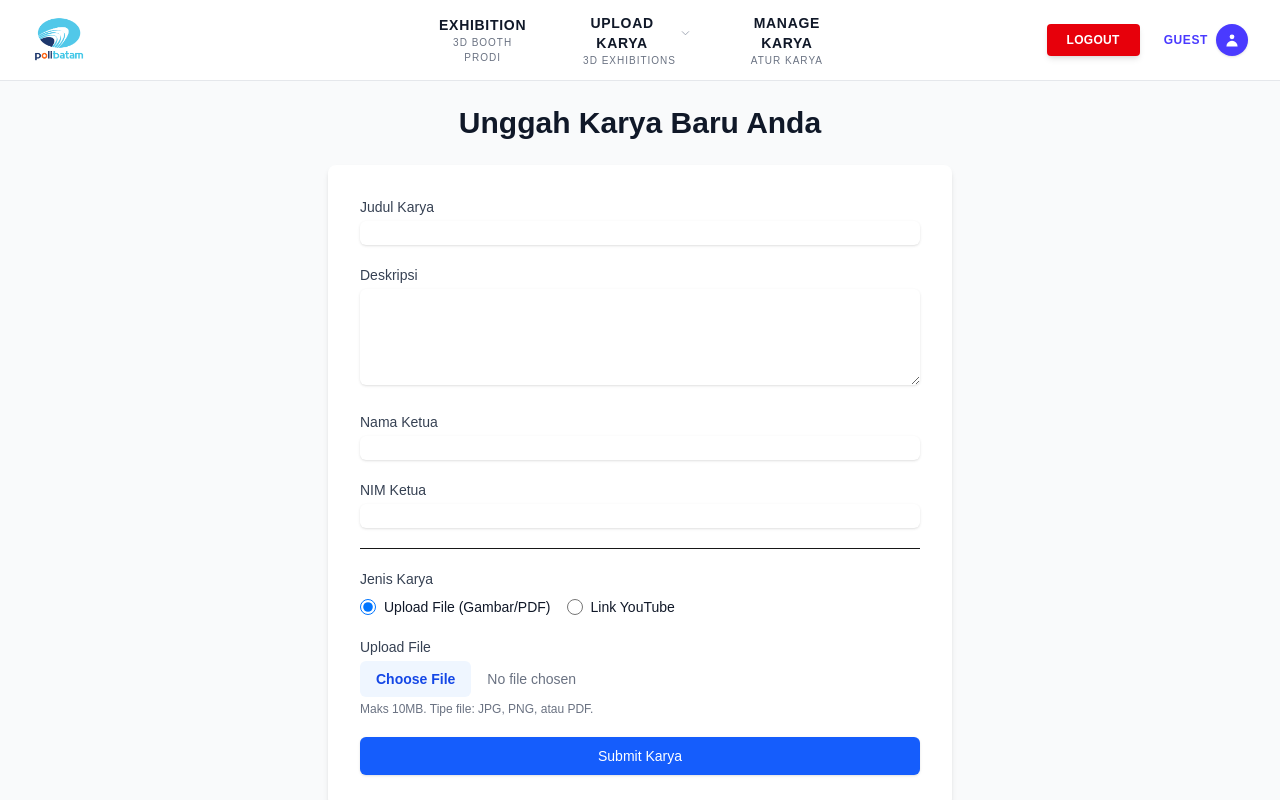
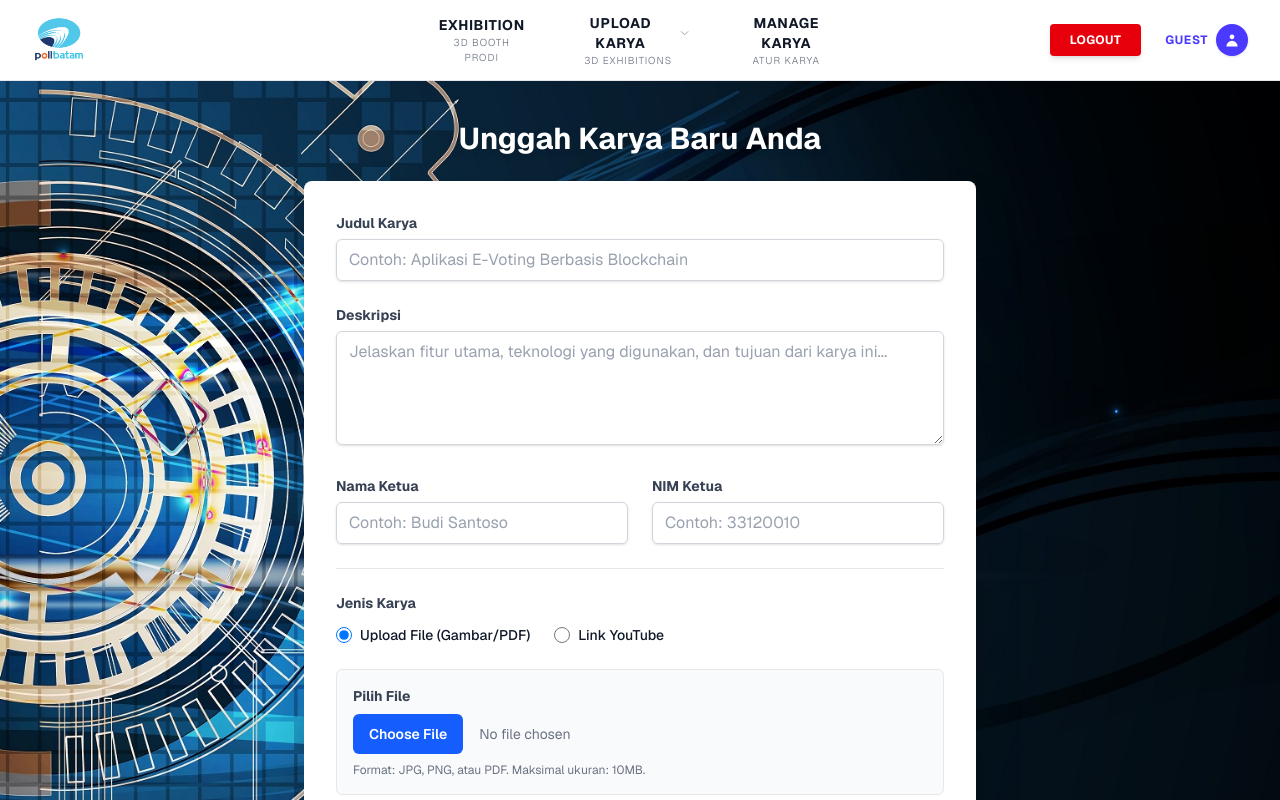
Before and after one commit to kimdaedan/showcase-frontend, a Next.js app: page /upload in a window 1280 px wide. Shown: the top 800 px of the page. Built offline with nearby package versions, Linux system fonts and the light colour scheme; sample sign-in values are in the browser's storage.

Commit message:
scene 3D nya sudah bisa :)

```diff
--- a/app/upload/page.tsx
+++ b/app/upload/page.tsx
@@ -1,8 +1,9 @@
 'use client';
 
-import { useState, useEffect, useRef } from 'react'; // Impor useRef
+import { useState, useEffect, useRef } from 'react';
 import type { ChangeEvent, FormEvent } from 'react';
 import { useRouter } from 'next/navigation';
+import Image from 'next/image'; // Import Image untuk background
 import Navbar from '../../components/Navbar';
 
 // Tipe untuk data form
@@ -13,7 +14,6 @@ type FormData = {
   nim_ketua: string;
 };
 
-// Tipe untuk respons error dari backend
 type ErrorResponse = {
   message: string;
 };
@@ -32,7 +32,6 @@ export default function UploadPage() {
   const [selectedFile, setSelectedFile] = useState<File | null>(null);
   const [youtubeLink, setYoutubeLink] = useState('');
 
-  // Buat ref untuk input file agar bisa di-reset secara programatik
   const fileInputRef = useRef<HTMLInputElement>(null);
 
   const [error, setError] = useState<string>('');
@@ -80,7 +79,6 @@ export default function UploadPage() {
       return;
     }
 
-    // Validasi input form dasar
     if (!formData.title || !formData.nama_ketua) {
       setError('Judul karya dan Nama Ketua wajib diisi.');
       setIsLoading(false);
@@ -107,7 +105,6 @@ export default function UploadPage() {
         setIsLoading(false);
         return;
       }
-      // Tambahkan validasi sederhana untuk link YouTube
       if (!youtubeLink.startsWith('http')) {
         setError('Link YouTube harus diawali dengan http:// atau https://');
         setIsLoading(false);
@@ -125,28 +122,25 @@ export default function UploadPage() {
         body: data,
       });
 
-      const result = await response.json(); // Pastikan selalu mencoba membaca JSON
+      const result = await response.json();
 
       if (!response.ok) {
-        // Asumsikan backend selalu mengirim JSON error
         throw new Error((result as ErrorResponse).message || 'Terjadi kesalahan saat mengunggah karya.');
       }
 
       setSuccess('Karya berhasil diunggah!');
-      // Reset form dan input file
       setFormData({ title: '', description: '', nama_ketua: '', nim_ketua: '' });
       setSelectedFile(null);
       setYoutubeLink('');
-      if (fileInputRef.current) { // Reset input file visual
+      if (fileInputRef.current) {
         fileInputRef.current.value = '';
       }
 
     } catch (err) {
-      console.error('Fetch error:', err); // Log error asli untuk debugging
+      console.error('Fetch error:', err);
       if (err instanceof Error) {
-        // Cek jika error dari JSON parse (ini yang menyebabkan "Unexpected token '<'")
         if (err.message.includes('JSON')) {
-          setError('Terjadi masalah dengan server (bukan JSON yang diharapkan). Pastikan backend Anda berjalan dan rutenya benar.');
+          setError('Terjadi masalah dengan server. Pastikan backend Anda berjalan.');
         } else {
           setError(err.message);
         }
@@ -160,25 +154,49 @@ export default function UploadPage() {
 
   if (isCheckingAuth) {
     return (
-      <div className="flex min-h-screen items-center justify-center">
-        <p className="text-lg">Memverifikasi sesi...</p>
+      <div className="flex min-h-screen items-center justify-center bg-[#424b24]">
+        <p className="text-lg text-white">Memverifikasi sesi...</p>
       </div>
     );
   }
 
   return (
-    <div className="min-h-screen bg-gray-50">
+    <div className="flex min-h-screen flex-col font-sans relative">
+      {/* 1. Background Image Layer */}
+      <div className="absolute inset-0 z-0">
+        <Image
+          src="/future.jpg"
+          alt="Background"
+          fill
+          className="object-cover"
+          quality={100}
+          priority
+        />
+        {/* Overlay hitam transparan agar form lebih menonjol */}
+        {/* <div className="absolute inset-0 bg-black/20"></div> */}
+      </div>
+
+      {/* Navbar Global */}
+      <div className="relative z-20">
         <Navbar />
+      </div>
 
-      <div className="mx-auto max-w-2xl p-6">
-        <h2 className="mb-6 text-center text-3xl font-bold text-gray-900">
+      {/* Konten Utama */}
+      <div className="relative z-10 flex-grow px-4 py-10 flex justify-center items-center">
+        <div className="w-full max-w-2xl">
+
+          {/* Judul Halaman (Putih agar kontras dengan background hijau) */}
+          <h2 className="mb-6 text-center text-3xl font-bold text-white drop-shadow-md">
             Unggah Karya Baru Anda
           </h2>
 
-        <form onSubmit={handleSubmit} className="rounded-lg bg-white p-8 shadow-md space-y-5">
-          {/* Data Teks (Tidak ada perubahan signifikan) */}
+          <form onSubmit={handleSubmit} className="rounded-lg bg-white p-8 shadow-2xl space-y-6">
+
+            {/* Input: Judul Karya */}
             <div>
-            <label htmlFor="title" className="mb-1 block text-sm font-medium text-gray-700">Judul Karya</label>
+              <label htmlFor="title" className="mb-1.5 block text-sm font-bold text-gray-700">
+                Judul Karya
+              </label>
               <input
                 type="text"
                 id="title"
@@ -186,24 +204,37 @@ export default function UploadPage() {
                 value={formData.title}
                 onChange={handleTextChange}
                 required
-              className="w-full rounded-md border-gray-300 shadow-sm focus:border-blue-500 focus:ring-blue-500"
+                placeholder="Contoh: Aplikasi E-Voting Berbasis Blockchain"
+                className="w-full rounded-md border border-gray-300 px-3 py-2 shadow-sm
+                           focus:border-blue-500 focus:ring-2 focus:ring-blue-500
+                           text-gray-900 font-semibold placeholder:font-normal placeholder:text-gray-400"
               />
             </div>
 
+            {/* Input: Deskripsi */}
             <div>
-            <label htmlFor="description" className="mb-1 block text-sm font-medium text-gray-700">Deskripsi</label>
+              <label htmlFor="description" className="mb-1.5 block text-sm font-bold text-gray-700">
+                Deskripsi
+              </label>
               <textarea
                 id="description"
                 name="description"
                 value={formData.description}
                 onChange={handleTextChange}
                 rows={4}
-              className="w-full rounded-md border-gray-300 shadow-sm focus:border-blue-500 focus:ring-blue-500"
+                placeholder="Jelaskan fitur utama, teknologi yang digunakan, dan tujuan dari karya ini..."
+                className="w-full rounded-md border border-gray-300 px-3 py-2 shadow-sm
+                           focus:border-blue-500 focus:ring-2 focus:ring-blue-500
+                           text-gray-900 font-semibold placeholder:font-normal placeholder:text-gray-400"
               />
             </div>
 
+            {/* Grid untuk Nama & NIM Ketua agar sejajar */}
+            <div className="grid grid-cols-1 md:grid-cols-2 gap-6">
               <div>
-            <label htmlFor="nama_ketua" className="mb-1 block text-sm font-medium text-gray-700">Nama Ketua</label>
+                <label htmlFor="nama_ketua" className="mb-1.5 block text-sm font-bold text-gray-700">
+                  Nama Ketua
+                </label>
                 <input
                   type="text"
                   id="nama_ketua"
@@ -211,28 +242,37 @@ export default function UploadPage() {
                   value={formData.nama_ketua}
                   onChange={handleTextChange}
                   required
-              className="w-full rounded-md border-gray-300 shadow-sm focus:border-blue-500 focus:ring-blue-500"
+                  placeholder="Contoh: Budi Santoso"
+                  className="w-full rounded-md border border-gray-300 px-3 py-2 shadow-sm
+                             focus:border-blue-500 focus:ring-2 focus:ring-blue-500
+                             text-gray-900 font-semibold placeholder:font-normal placeholder:text-gray-400"
                 />
               </div>
 
               <div>
-            <label htmlFor="nim_ketua" className="mb-1 block text-sm font-medium text-gray-700">NIM Ketua</label>
+                <label htmlFor="nim_ketua" className="mb-1.5 block text-sm font-bold text-gray-700">
+                  NIM Ketua
+                </label>
                 <input
                   type="text"
                   id="nim_ketua"
                   name="nim_ketua"
                   value={formData.nim_ketua}
                   onChange={handleTextChange}
-              className="w-full rounded-md border-gray-300 shadow-sm focus:border-blue-500 focus:ring-blue-500"
+                  placeholder="Contoh: 33120010"
+                  className="w-full rounded-md border border-gray-300 px-3 py-2 shadow-sm
+                             focus:border-blue-500 focus:ring-2 focus:ring-blue-500
+                             text-gray-900 font-semibold placeholder:font-normal placeholder:text-gray-400"
                 />
               </div>
+            </div>
 
-          <hr />
+            <hr className="border-gray-200" />
 
             {/* Pilihan Jenis Karya */}
             <fieldset>
-            <legend className="mb-2 block text-sm font-medium text-gray-700">Jenis Karya</legend>
-            <div className="flex gap-4">
+              <legend className="mb-3 block text-sm font-bold text-gray-700">Jenis Karya</legend>
+              <div className="flex gap-6">
                 <div className="flex items-center">
                   <input
                     id="type_file"
@@ -243,7 +283,9 @@ export default function UploadPage() {
                     onChange={() => setUploadType('file')}
                     className="h-4 w-4 text-blue-600 border-gray-300 focus:ring-blue-500"
                   />
-                <label htmlFor="type_file" className="ml-2 block text-sm text-gray-900">Upload File (Gambar/PDF)</label>
+                  <label htmlFor="type_file" className="ml-2 block text-sm font-medium text-gray-900">
+                    Upload File (Gambar/PDF)
+                  </label>
                 </div>
                 <div className="flex items-center">
                   <input
@@ -255,66 +297,83 @@ export default function UploadPage() {
                     onChange={() => setUploadType('youtube')}
                     className="h-4 w-4 text-blue-600 border-gray-300 focus:ring-blue-500"
                   />
-                <label htmlFor="type_youtube" className="ml-2 block text-sm text-gray-900">Link YouTube</label>
+                  <label htmlFor="type_youtube" className="ml-2 block text-sm font-medium text-gray-900">
+                    Link YouTube
+                  </label>
                 </div>
               </div>
             </fieldset>
 
             {/* Input Kondisional */}
             {uploadType === 'file' ? (
-            <div>
-              <label htmlFor="karyaFile" className="mb-1 block text-sm font-medium text-gray-700">Upload File</label>
+              <div className="bg-gray-50 p-4 rounded-md border border-gray-200">
+                <label htmlFor="karyaFile" className="mb-2 block text-sm font-bold text-gray-700">
+                  Pilih File
+                </label>
                 <input
                   type="file"
                   id="karyaFile"
                   name="karyaFile"
                   onChange={handleFileChange}
                   accept=".jpg,.jpeg,.png,.pdf"
-                ref={fileInputRef} // Tambahkan ref di sini
+                  ref={fileInputRef}
                   className="w-full text-sm text-gray-500
                              file:mr-4 file:rounded-md file:border-0
-                           file:bg-blue-50 file:py-2 file:px-4
-                           file:text-sm file:font-semibold file:text-blue-700
-                           hover:file:bg-blue-100"
+                             file:bg-blue-600 file:py-2.5 file:px-4
+                             file:text-sm file:font-semibold file:text-white
+                             hover:file:bg-blue-700 cursor-pointer"
                 />
-              <p className="mt-1 text-xs text-gray-500">Maks 10MB. Tipe file: JPG, PNG, atau PDF.</p>
+                <p className="mt-2 text-xs text-gray-500">
+                  Format: JPG, PNG, atau PDF. Maksimal ukuran: 10MB.
+                </p>
               </div>
             ) : (
               <div>
-              <label htmlFor="youtube_link" className="mb-1 block text-sm font-medium text-gray-700">Link YouTube</label>
+                <label htmlFor="youtube_link" className="mb-1.5 block text-sm font-bold text-gray-700">
+                  Link YouTube
+                </label>
                 <input
                   type="url"
                   id="youtube_link"
                   name="youtube_link"
                   value={youtubeLink}
                   onChange={(e) => setYoutubeLink(e.target.value)}
-                placeholder="https://www.youtube.com/watch?v=..."
-                className="w-full rounded-md border-gray-300 shadow-sm focus:border-blue-500 focus:ring-blue-500"
+                  placeholder="Contoh: https://www.youtube.com/watch?v=dQw4w9WgXcQ"
+                  className="w-full rounded-md border border-gray-300 px-3 py-2 shadow-sm
+                             focus:border-blue-500 focus:ring-2 focus:ring-blue-500
+                             text-gray-900 font-semibold placeholder:font-normal placeholder:text-gray-400"
                 />
               </div>
             )}
 
             {/* Tombol Submit */}
-          <div>
+            <div className="pt-4">
               <button
                 type="submit"
                 disabled={isLoading}
-              className="w-full rounded-md border border-transparent bg-blue-600 px-4 py-2 text-sm font-medium text-white shadow-sm hover:bg-blue-700 focus:outline-none focus:ring-2 focus:ring-blue-500 focus:ring-offset-2 disabled:cursor-not-allowed disabled:opacity-50"
+                className="w-full rounded-md border border-transparent bg-blue-600 px-4 py-3 text-base font-bold text-white shadow-md
+                           hover:bg-blue-700 focus:outline-none focus:ring-2 focus:ring-blue-500 focus:ring-offset-2
+                           disabled:cursor-not-allowed disabled:opacity-50 transition-colors"
               >
-              {isLoading ? 'Mengunggah...' : 'Submit Karya'}
+                {isLoading ? 'Sedang Mengunggah...' : 'Submit Karya'}
               </button>
             </div>
 
-          {/* Tampilkan Pesan Error atau Sukses */}
+            {/* Pesan Status */}
             {error && (
-            <p className="text-center text-sm text-red-600">{error}</p>
+              <div className="rounded-md bg-red-50 p-3">
+                <p className="text-center text-sm font-medium text-red-600">{error}</p>
+              </div>
             )}
             {success && (
-            <p className="text-center text-sm text-green-600">{success}</p>
+              <div className="rounded-md bg-green-50 p-3">
+                <p className="text-center text-sm font-medium text-green-600">{success}</p>
+              </div>
             )}
 
           </form>
         </div>
       </div>
+    </div>
   );
 }
```
Also changed, not shown: components/Scene3D.tsx (+236 -116 lines). Lines whose indentation alone changed are shown as unchanged.
